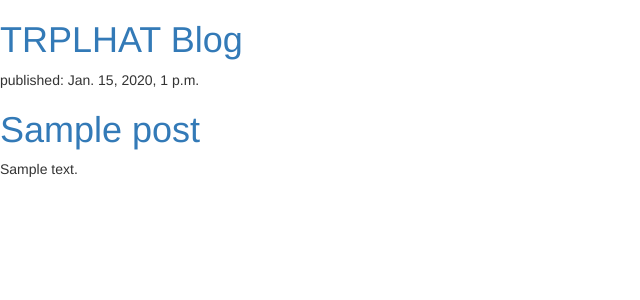
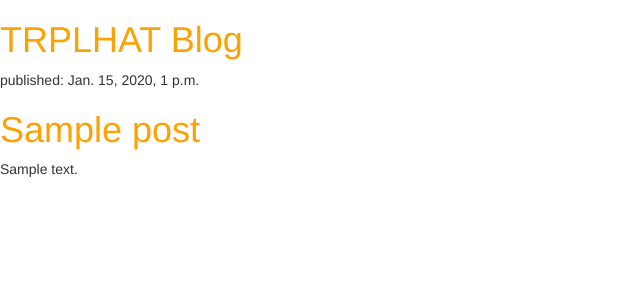
Before and after one commit to ujnomw/trplhat-blog, a Django app: template blog/templates/blog/post_list.html in a window 1280 px wide. Shown: the top 300 px of the page, without its empty margins (0-640 px from the left). Run offline with Django 3.2, Linux system fonts and the light colour scheme; the template is opened without the code that fills it: values that come from a table or form of the project are taken from there, others are empty; tables that the repository leaves empty hold one stand-in row (values such as "Sample post"); some libraries are stand-ins or nearby versions.

Commit message:
CSS added

```diff
--- /dev/null
+++ b/blog/static/css/blog.css
@@ -0,0 +1,3 @@
+h1 a {
+    color: #FCA205
+}
--- a/blog/templates/blog/post_list.html
+++ b/blog/templates/blog/post_list.html
@@ -1,3 +1,4 @@
+{% load staticfiles %}
 <html>
   <head>
 
@@ -6,6 +7,7 @@
      <!-- Bootsrap CSS -->
      <link rel="stylesheet" href="//maxcdn.bootstrapcdn.com/bootstrap/3.2.0/css/bootstrap.min.css">
      <link rel="stylesheet" href="//maxcdn.bootstrapcdn.com/bootstrap/3.2.0/css/bootstrap-theme.min.css">
+     <link rel="stylesheet" href="{% static 'css/blog.css' %}">
 
   </head>
   <body>
```
